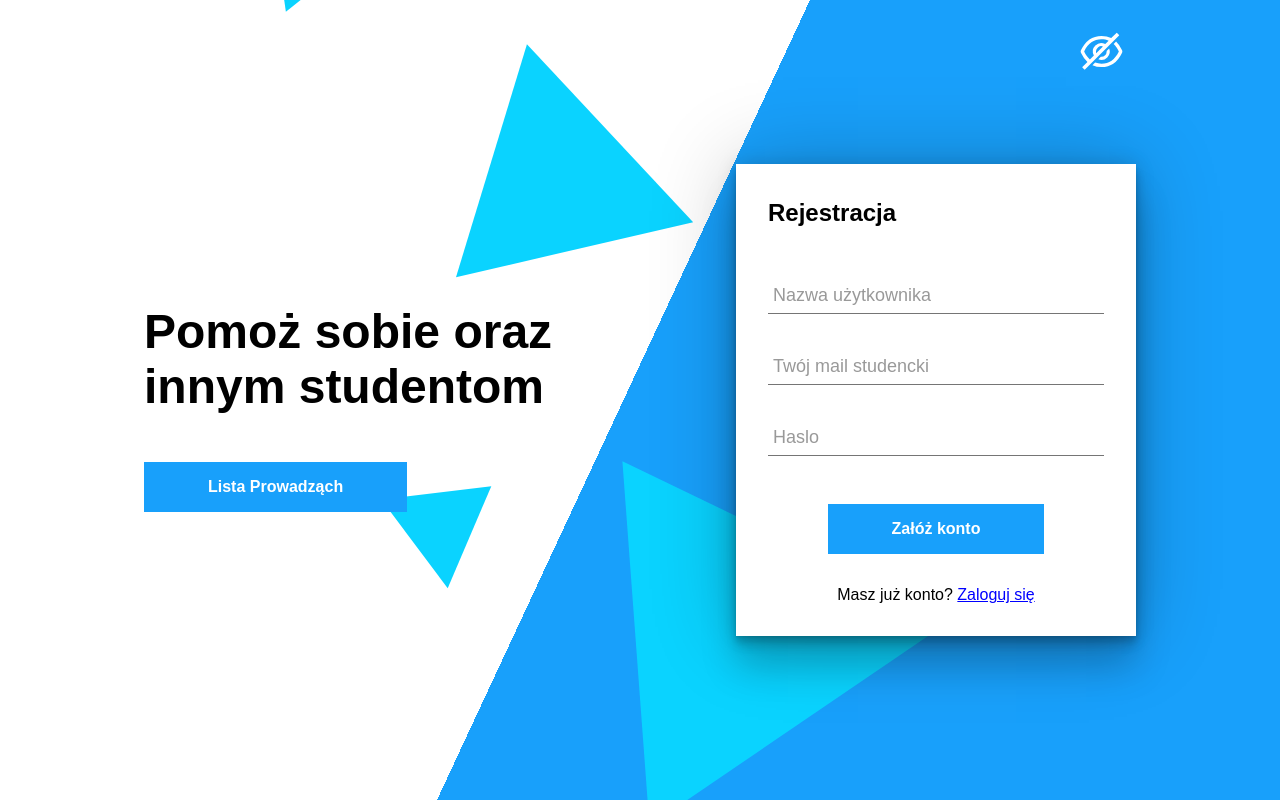
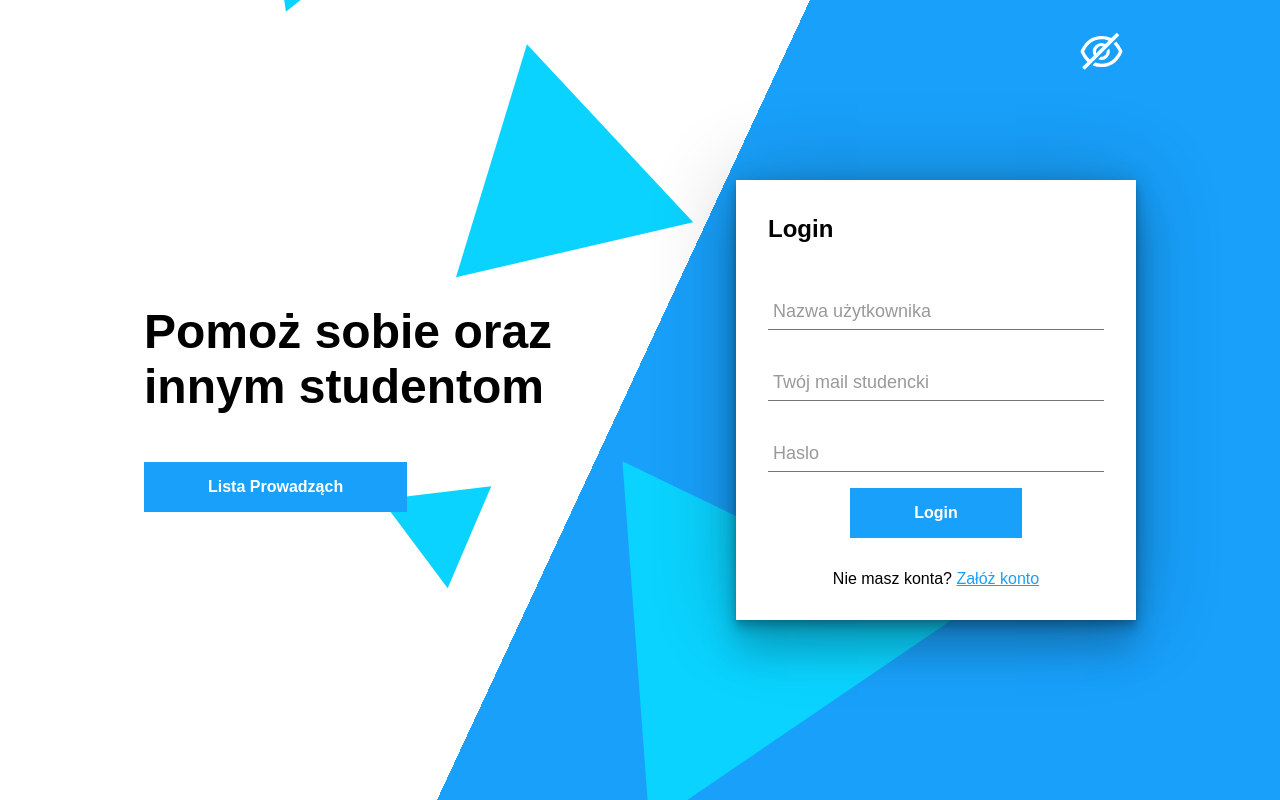
Before and after one commit to Nico2d/profesorek-frontend, a Gatsby site in the folder frontend/: page / in a window 1280 px wide. Both pictures are taken after a click on the link "Zaloguj się". Built offline with nearby package versions, Linux system fonts and the light colour scheme; Gatsby itself is replaced by a stand-in of ours.

Commit message:
feat(): add sign toggler

```diff
--- a/frontend/src/components/login.js
+++ b/frontend/src/components/sign-in.js
@@ -1,44 +1,11 @@
 import React, { useState } from "react"
 import styled from "styled-components"
-import FormImput from "../components/form-input"
+import FormImput from "./form-input"
 import axios from "axios"
 import { useForm } from "react-hook-form"
 
-// Request API.
-// Add your own code here to customize or restrict how the public can register new users.
-axios
-  .post("http://localhost:1337/auth/local/register", {
-    username: "Strapi user",
-    email: "user@strapi.io",
-    password: "strapiPassword",
-  })
-  .then(response => {
-    // Handle success.
-    console.log("Well done!")
-    console.log("User profile", response.data.user)
-    console.log("User token", response.data.jwt)
-  })
-  .catch(error => {
-    // Handle error.
-    console.log("An error occurred:", error.response)
-  })
-
-const Login = () => {
+const SignIn = ({ toggleSign }) => {
   const { register, handleSubmit, watch, errors } = useForm()
-  // const [email, setEmail] = useState("")
-  // const [isAuth, setAuth] = useState("")
-
-  // const handleSubmit = e => {
-  //   e.preventDefault()
-  //   const [userName, domain] = email.includes("@") && email.split("@")
-
-  //   if (domain.includes("student")) {
-  //     window.location.href = "/catalog"
-  //     localStorage.setItem("userName", userName)
-  //   } else {
-  //     setAuth("false")
-  //   }
-  // }
 
   return (
     <StyledWrapper>
@@ -67,19 +34,30 @@ const Login = () => {
           inputRef={register}
         />
 
-        {/* {isAuth === "false" && (
-          <p>
-            <b>Wprowadź mail z domeny studenckiej</b>
-          </p>
-        )} */}
-
         <StyledButton type="submit" value="Login" />
       </form>
+      <StyledFooterWrapper>
+        <p>
+          Nie masz konta? <a onClick={() => toggleSign(false)}>Załóż konto</a>
+        </p>
+      </StyledFooterWrapper>
     </StyledWrapper>
   )
 }
 
-export default Login
+export default SignIn
+
+const StyledFooterWrapper = styled.div`
+  display: block;
+  text-align: center;
+  margin-top: 2rem;
+
+  a {
+    text-decoration: underline;
+    color: ${({ theme }) => theme.primaryToWhite};
+    cursor: pointer;
+  }
+`
 
 const StyledWrapper = styled.div`
   background: ${({ theme }) => theme.whiteToBlack};
@@ -105,7 +83,6 @@ const StyledButton = styled.input`
   font-weight: bold;
   margin: 1rem auto;
   cursor: pointer;
-  float: right;
 
   &:active,
   &:focus {
--- a/frontend/src/components/register.js
+++ b/frontend/src/components/sign-up.js
@@ -1,10 +1,10 @@
 import React from "react"
 import styled from "styled-components"
-import FormImput from "../components/form-input"
+import FormImput from "./form-input"
 import axios from "axios"
 import { useForm } from "react-hook-form"
 
-const Register = () => {
+const SignUp = ({ toggleSign }) => {
   const { register, handleSubmit, watch, setError, errors } = useForm()
 
   const onSubmit = () => {
@@ -68,13 +68,15 @@ const Register = () => {
       </form>
 
       <StyledFooterWrapper>
-        <p>Masz już konto? <a>Zaloguj się</a></p>
+        <p>
+          Masz już konto? <a onClick={() => toggleSign(true)}>Zaloguj się</a>
+        </p>
       </StyledFooterWrapper>
     </StyledWrapper>
   )
 }
 
-export default Register
+export default SignUp
 
 const StyledFooterWrapper = styled.div`
   display: block;
@@ -83,8 +85,7 @@ const StyledFooterWrapper = styled.div`
 
   a {
     text-decoration: underline;
-    color: blue;
-
+    color: ${({ theme }) => theme.primaryToWhite};
     cursor: pointer;
   }
 `
--- a/frontend/src/pages/index.js
+++ b/frontend/src/pages/index.js
@@ -1,12 +1,16 @@
-import React from "react"
-import Register from "../components/register"
+import React, { useState } from "react"
+import SignUp from "../components/sign-up"
+import SignIn from "../components/sign-in"
 import Layout from "../layout/layout"
 import SEO from "../components/seo"
 import styled from "styled-components"
 import LinkButton from "../components/link-button"
 import Triangle from "../assets/Triangle.svg"
 
-const IndexPage = () => (
+const IndexPage = () => {
+  const [isSignIn, setToggleSign] = useState(false)
+
+  return (
     <Layout>
       <SEO title="Home" />
       <StyledWrapper>
@@ -15,11 +19,13 @@ const IndexPage = () => (
           <LinkButton text={"Lista Prowadząch"} path="/catalog" />
         </StyleTitleWrapper>
         <StyleLoginWrapper>
-        <Register />
+          {console.log("signToggler:", isSignIn)}
+          {isSignIn ? <SignIn toggleSign={setToggleSign}/> : <SignUp toggleSign={setToggleSign} />}
         </StyleLoginWrapper>
       </StyledWrapper>
     </Layout>
   )
+}
 export default IndexPage
 
 const StyleTitleWrapper = styled.div`
```
Lines whose indentation alone changed are shown as unchanged.
